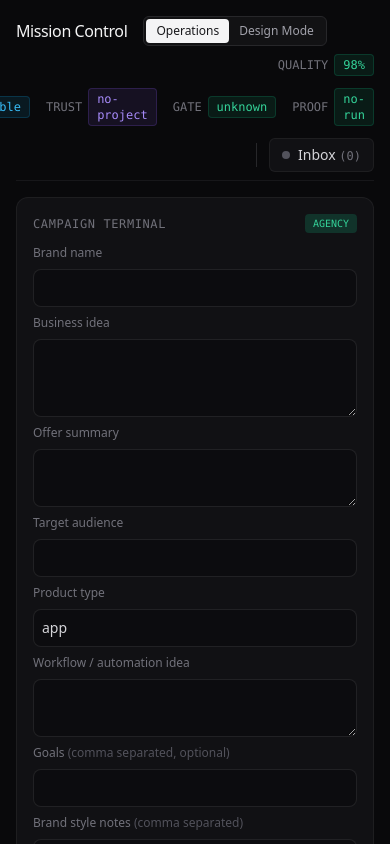
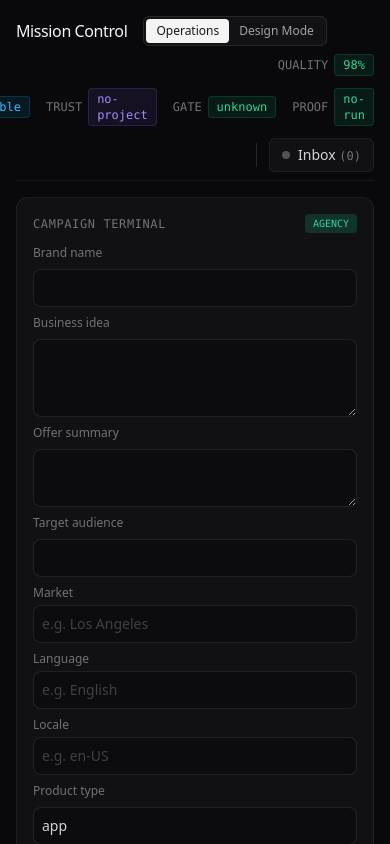
Before and after one commit to eyeszik/agent-mission-control-os, a Next.js app in the folder apps/web/: page /mission-control in a window 390 px wide. Shown: the top 844 px of the page. Built offline with nearby package versions, Linux system fonts and the light colour scheme; no server answers.

Commit message:
Expose market language and locale in Mission Control intake

```diff
--- a/apps/web/components/mission-control/CommandInputPanel.tsx
+++ b/apps/web/components/mission-control/CommandInputPanel.tsx
@@ -14,6 +14,9 @@ import { AITrustEnvelope } from './AITrustEnvelope';
 export function CommandInputPanel() {
   const [brandName, setBrandName] = useState('');
   const [targetAudience, setTargetAudience] = useState('');
+  const [market, setMarket] = useState('');
+  const [language, setLanguage] = useState('');
+  const [locale, setLocale] = useState('');
   const [businessIdea, setBusinessIdea] = useState('');
   const [offerSummary, setOfferSummary] = useState('');
   const [productType, setProductType] = useState('app');
@@ -48,6 +51,9 @@ export function CommandInputPanel() {
           offer_summary: offerSummary.trim() || null,
           product_type: productType.trim() || null,
           target_audience: targetAudience.trim(),
+          market: market.trim() || null,
+          language: language.trim() || null,
+          locale: locale.trim() || null,
           workflow_idea: workflowIdea.trim() || null,
           goals: goals.split(',').map((goal) => goal.trim()).filter(Boolean),
           differentiators: [],
@@ -91,6 +97,9 @@ export function CommandInputPanel() {
 
       setBrandName('');
       setTargetAudience('');
+      setMarket('');
+      setLanguage('');
+      setLocale('');
       setBusinessIdea('');
       setOfferSummary('');
       setProductType('app');
@@ -135,6 +144,21 @@ export function CommandInputPanel() {
         <label className="text-xs text-zinc-500" htmlFor="target-audience">Target audience</label>
         <input id="target-audience" value={targetAudience} onChange={(event) => setTargetAudience(event.target.value)} disabled={loading} className="w-full bg-zinc-950/50 border border-zinc-800/80 rounded-lg p-2 text-sm text-zinc-300 focus:outline-none focus-visible:ring-2 focus-visible:ring-emerald-500/60" />
 
+        <div className="grid grid-cols-1 md:grid-cols-3 gap-2">
+          <div className="flex flex-col gap-1">
+            <label className="text-xs text-zinc-500" htmlFor="market">Market</label>
+            <input id="market" value={market} onChange={(event) => setMarket(event.target.value)} disabled={loading} placeholder="e.g. Los Angeles" className="w-full bg-zinc-950/50 border border-zinc-800/80 rounded-lg p-2 text-sm text-zinc-300 placeholder:text-zinc-700 focus:outline-none focus-visible:ring-2 focus-visible:ring-emerald-500/60" />
+          </div>
+          <div className="flex flex-col gap-1">
+            <label className="text-xs text-zinc-500" htmlFor="language">Language</label>
+            <input id="language" value={language} onChange={(event) => setLanguage(event.target.value)} disabled={loading} placeholder="e.g. English" className="w-full bg-zinc-950/50 border border-zinc-800/80 rounded-lg p-2 text-sm text-zinc-300 placeholder:text-zinc-700 focus:outline-none focus-visible:ring-2 focus-visible:ring-emerald-500/60" />
+          </div>
+          <div className="flex flex-col gap-1">
+            <label className="text-xs text-zinc-500" htmlFor="locale">Locale</label>
+            <input id="locale" value={locale} onChange={(event) => setLocale(event.target.value)} disabled={loading} placeholder="e.g. en-US" className="w-full bg-zinc-950/50 border border-zinc-800/80 rounded-lg p-2 text-sm text-zinc-300 placeholder:text-zinc-700 focus:outline-none focus-visible:ring-2 focus-visible:ring-emerald-500/60" />
+          </div>
+        </div>
+
         <label className="text-xs text-zinc-500" htmlFor="product-type">Product type</label>
         <input id="product-type" value={productType} onChange={(event) => setProductType(event.target.value)} disabled={loading} className="w-full bg-zinc-950/50 border border-zinc-800/80 rounded-lg p-2 text-sm text-zinc-300 focus:outline-none focus-visible:ring-2 focus-visible:ring-emerald-500/60" />
 
```
